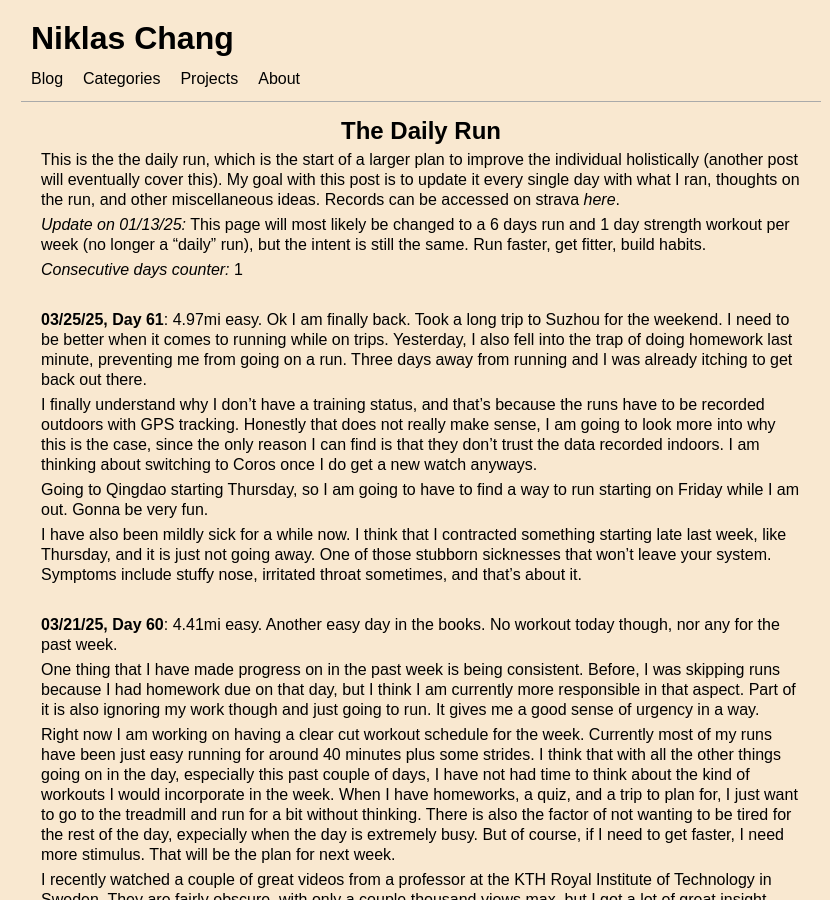
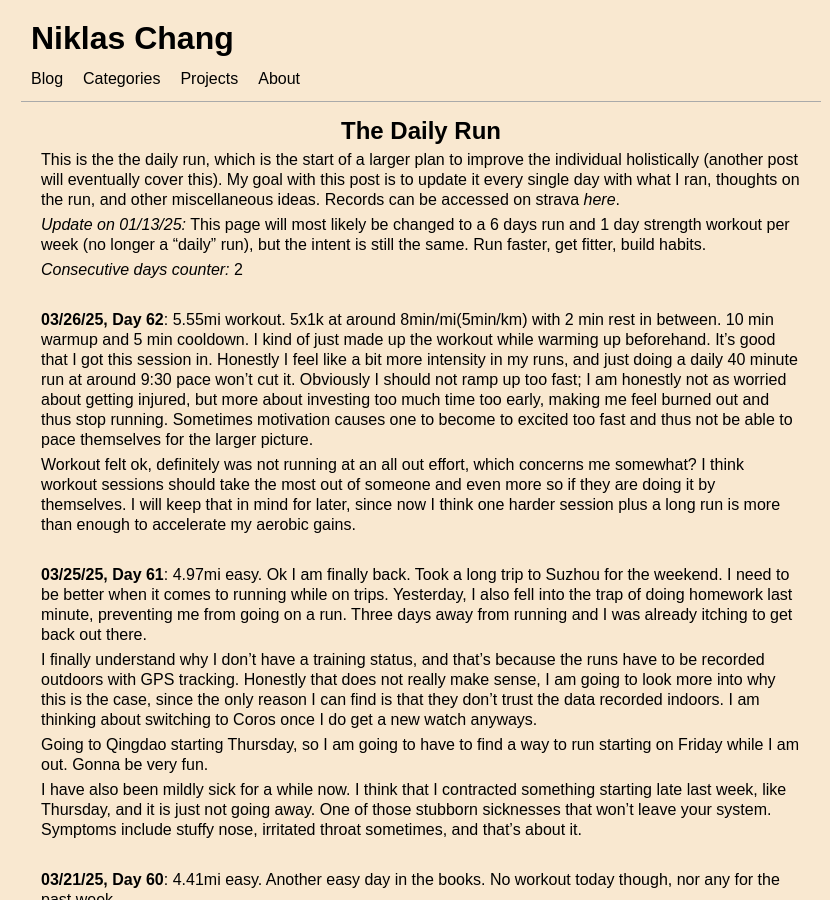
Before and after one commit to Niklichang/niklichang.github.io, a Jekyll site: the page built from _posts/2024-12-02-the-daily-run.md, in a window 1280 px wide and 900 px high. Shown: the whole window, without its empty margins (219-1049 px from the left). Built offline with Jekyll 4.4.1, drawn with Linux system fonts in a browser that asks for light colours; some web fonts are replaced; some of the changed text lies outside the part shown.

Commit message:
workout wednesday

```diff
--- a/_posts/2024-12-02-the-daily-run.md
+++ b/_posts/2024-12-02-the-daily-run.md
@@ -2,7 +2,7 @@
 layout: post
 title:  "The Daily Run"
 date:   2024-12-02
-last_modified_at: 2025-03-25
+last_modified_at: 2025-03-26
 categories: [Running]
 ---
 
@@ -10,7 +10,13 @@ This is the the daily run, which is the start of a larger plan to improve the in
 
 *Update on 01/13/25:* This page will most likely be changed to a 6 days run and 1 day strength workout per week (no longer a "daily" run), but the intent is still the same. Run faster, get fitter, build habits.
 
-*Consecutive days counter:* 1
+*Consecutive days counter:* 2
+
+<br/>
+
+**03/26/25, Day 62**: 5.55mi workout. 5x1k at around 8min/mi(5min/km) with 2 min rest in between. 10 min warmup and 5 min cooldown. I kind of just made up the workout while warming up beforehand. It's good that I got this session in. Honestly I feel like a bit more intensity in my runs, and just doing a daily 40 minute run at around 9:30 pace won't cut it. Obviously I should not ramp up too fast; I am honestly not as worried about getting injured, but more about investing too much time too early, making me feel burned out and thus stop running. Sometimes motivation causes one to become to excited too fast and thus not be able to pace themselves for the larger picture.
+
+Workout felt ok, definitely was not running at an all out effort, which concerns me somewhat? I think workout sessions should take the most out of someone and even more so if they are doing it by themselves. I will keep that in mind for later, since now I think one harder session plus a long run is more than enough to accelerate my aerobic gains.
 
 <br/>
 
```
